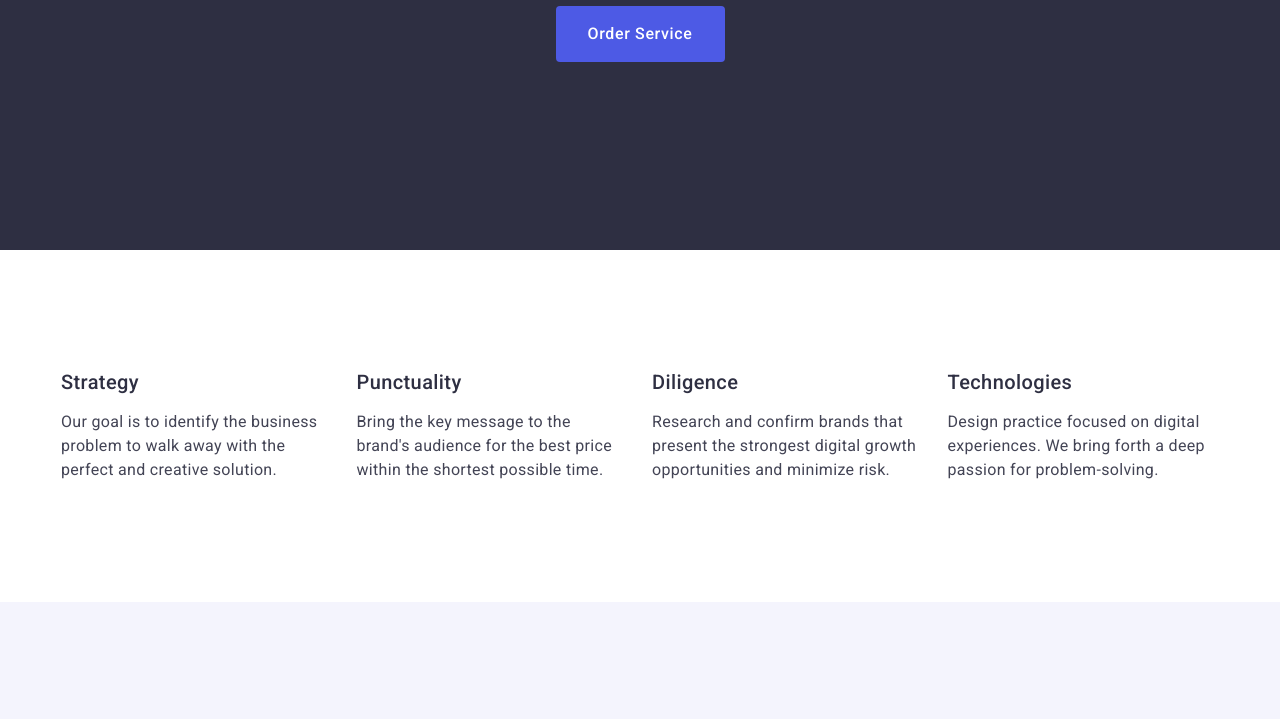
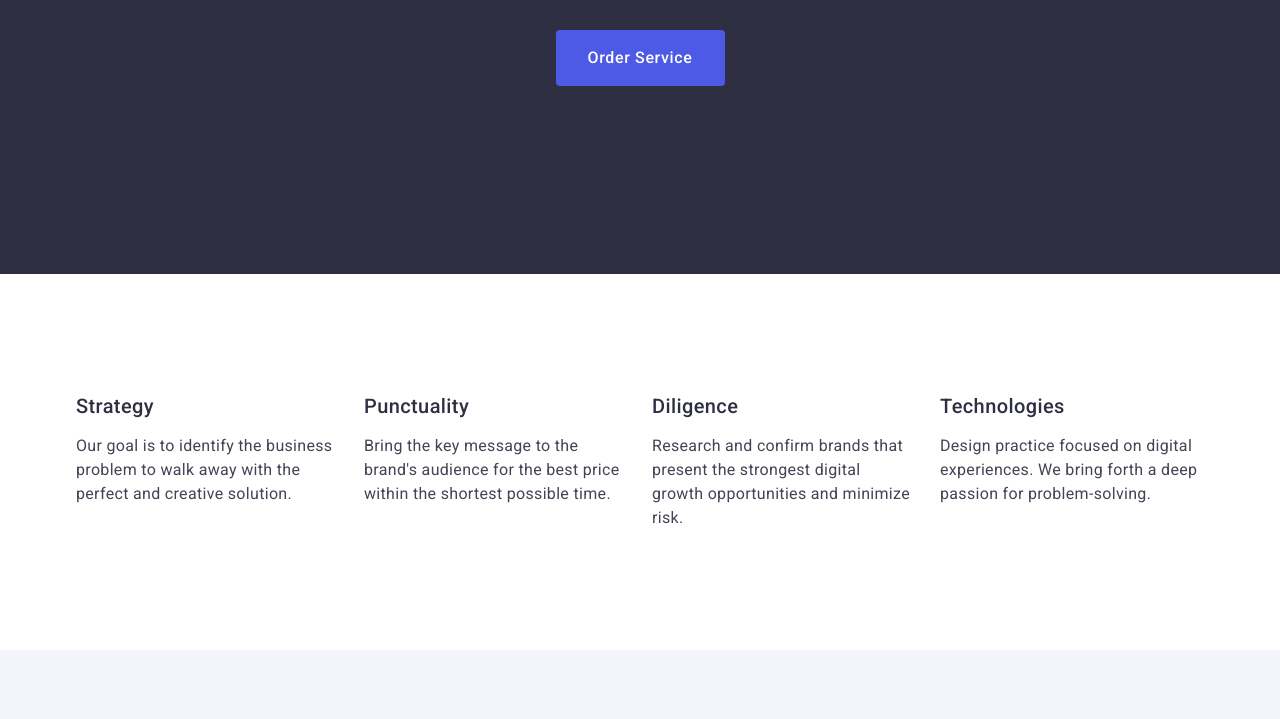
Before and after one commit to Lariysa/goit-homework-03, a plain HTML site: page index.html in a window 1280 px wide. Shown: the part 471-1190 px from the top of the page. Drawn offline with nearby package versions, Linux system fonts and the light colour scheme.

Commit message:
add.styles.css

```diff
--- a/css/styles.css
+++ b/css/styles.css
@@ -62,8 +62,7 @@ body{
 .container {
     width: 1158px;
     margin: 0 auto;
-    padding left: 15px;
-    padding right: 15px;
+    padding: 0 15px;
 }
 
 .flex-container {
```
